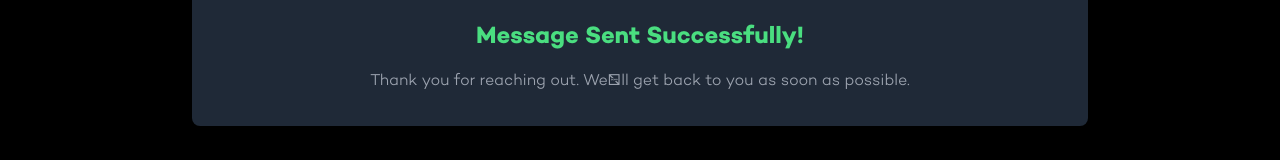
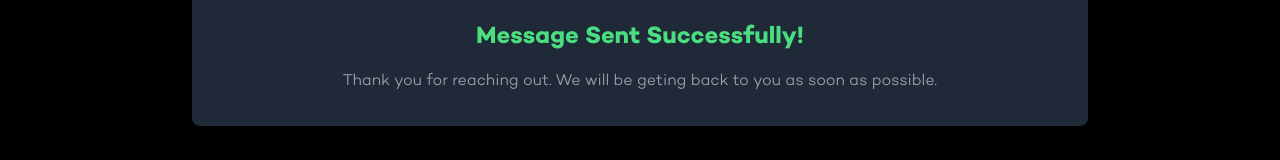
Before and after one commit to wald16/rafa-2, a Next.js app: page /contact in a window 1280 px wide. Both pictures are taken after typing "Sample", "name@example.com", "Sample" into the empty fields and a click on the button "Send". Shown: the part 182-342 px from the top of the page. Built offline with nearby package versions, Linux system fonts and the light colour scheme.

Commit message:
Fixed typo in contact page success message

```diff
--- a/app/contact/page.js
+++ b/app/contact/page.js
@@ -114,7 +114,7 @@ export default function Contact() {
                             Message Sent Successfully!
                         </h2>
                         <p className="text-gray-400 mt-4">
-                            Thank you for reaching out. We'll get back to you as soon as possible.
+                            Thank you for reaching out. We will be geting back to you as soon as possible.
                         </p>
                     </div>
                 )}
```
